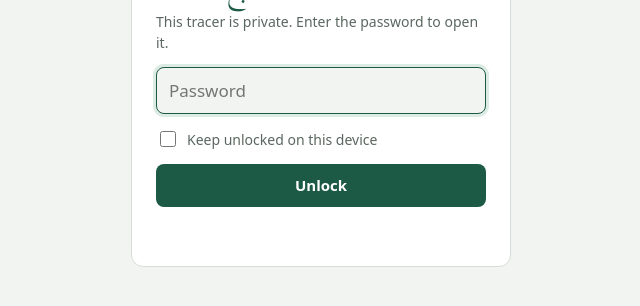
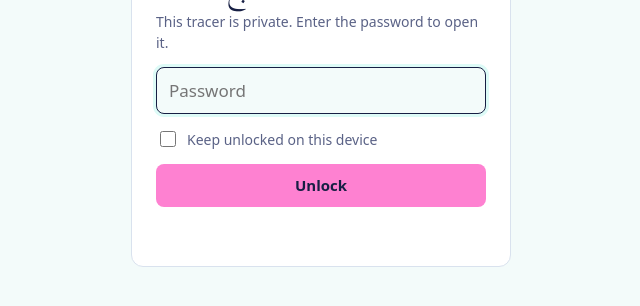
Before and after one commit to nassiriabraham/quran-term-tracer, a plain HTML site: page index.html in a window 1280 px wide. Shown: the part 312-618 px from the top of the page, without its empty margins (319-959 px from the left). Drawn offline with Linux system fonts and the light colour scheme; no server answers.

Commit message:
Update: new colour scheme

```diff
--- a/index.html
+++ b/index.html
@@ -6,7 +6,7 @@
 <meta name="robots" content="noindex,nofollow">
 <title>Quran Term Tracer</title>
 <link rel="manifest" href="manifest.webmanifest">
-<meta name="theme-color" content="#1d5a45">
+<meta name="theme-color" content="#171f44">
 <link rel="icon" type="image/png" sizes="192x192" href="icons/icon-192.png">
 <link rel="apple-touch-icon" href="icons/apple-touch-icon.png">
 <meta name="mobile-web-app-capable" content="yes">
@@ -16,8 +16,8 @@
 <style id="lockStyle">
 @font-face { font-family: "Amiri"; src: url(fonts/amiri-700-latin.woff2) format("woff2"); font-weight: 700; }
 @font-face { font-family: "Amiri Quran"; src: url(fonts/amiri-quran-arabic.woff2) format("woff2"); }
-:root { --paper: #f2f4f1; --sheet: #ffffff; --ink: #16201b; --muted: #5a6760; --rule: #d7ddd9; --accent: #1d5a45; --accent-ink: #ffffff; --accent-soft: #dcebe3; --bad: #9b2c2c; }
-@media (prefers-color-scheme: dark) { :root { --paper: #101513; --sheet: #17201c; --ink: #e5ebe7; --muted: #9aa9a1; --rule: #2a3631; --accent: #7cc3a4; --accent-ink: #0d1a14; --accent-soft: #1d3a2e; --bad: #e48a8a; color-scheme: dark; } }
+:root { --paper: #f3fbfa; --sheet: #ffffff; --ink: #171f44; --muted: #5a6286; --rule: #d9e2ee; --accent: #171f44; --accent-ink: #ffffff; --accent-soft: #ddfbf7; --cta: #fe81d1; --cta-ink: #171f44; --bad: #c2187f; }
+@media (prefers-color-scheme: dark) { :root { --paper: #10163a; --sheet: #171f44; --ink: #eaf4ff; --muted: #a9b1d6; --rule: #2c3766; --accent: #74ffed; --accent-ink: #171f44; --accent-soft: #1f3a5c; --cta: #fe81d1; --cta-ink: #171f44; --bad: #ff9ad9; color-scheme: dark; } }
 * { box-sizing: border-box; }
 html, body { height: 100%; }
 body { margin: 0; background: var(--paper); color: var(--ink); font: 15px/1.5 system-ui, -apple-system, "Segoe UI", Roboto, sans-serif;
@@ -30,7 +30,7 @@ body { margin: 0; background: var(--paper); color: var(--ink); font: 15px/1.5 sy
 .lock input[type=password]:focus { outline: none; border-color: var(--accent); box-shadow: 0 0 0 3px var(--accent-soft); }
 .lock label.keep { display: flex; gap: 8px; align-items: center; font-size: 14px; color: var(--muted); cursor: pointer; }
 .lock label.keep input { width: 16px; height: 16px; accent-color: var(--accent); }
-.lock button { font: inherit; font-weight: 600; padding: 10px; border-radius: 8px; border: 0; background: var(--accent); color: var(--accent-ink); cursor: pointer; }
+.lock button { font: inherit; font-weight: 600; padding: 10px; border-radius: 8px; border: 0; background: var(--cta); color: var(--cta-ink); cursor: pointer; }
 .lock button[disabled] { opacity: .6; cursor: default; }
 .lock .msg { min-height: 1.4em; font-size: 14px; color: var(--bad); }
 .lock .msg.ok { color: var(--muted); }
--- a/sw.js
+++ b/sw.js
@@ -2,7 +2,7 @@
    Keeps a copy of the (encrypted) site so the installed app opens without internet.
    Always tries the network first, so updates arrive as soon as you are online.
    Recitation audio comes from other sites and is never cached here. */
-var CACHE = "qtt-v2";
+var CACHE = "qtt-v3";
 var FILES = [
   "./", "index.html", "payload.bin", "manifest.webmanifest",
   "icons/icon-192.png", "icons/icon-512.png", "icons/apple-touch-icon.png",
```
Also changed, not shown: icons/apple-touch-icon.png, icons/icon-192.png, icons/icon-512.png, manifest.webmanifest, 1 other file.
